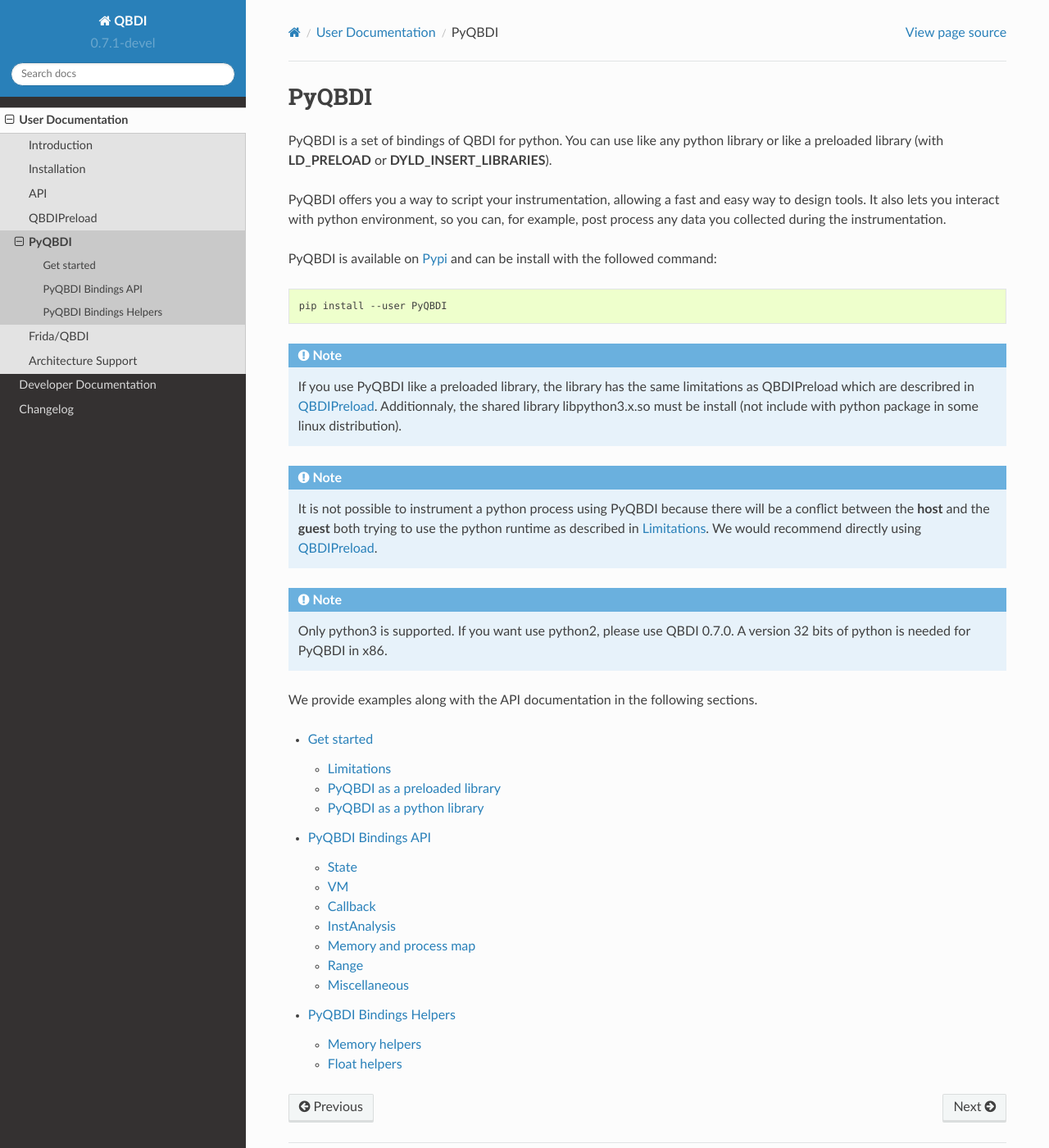
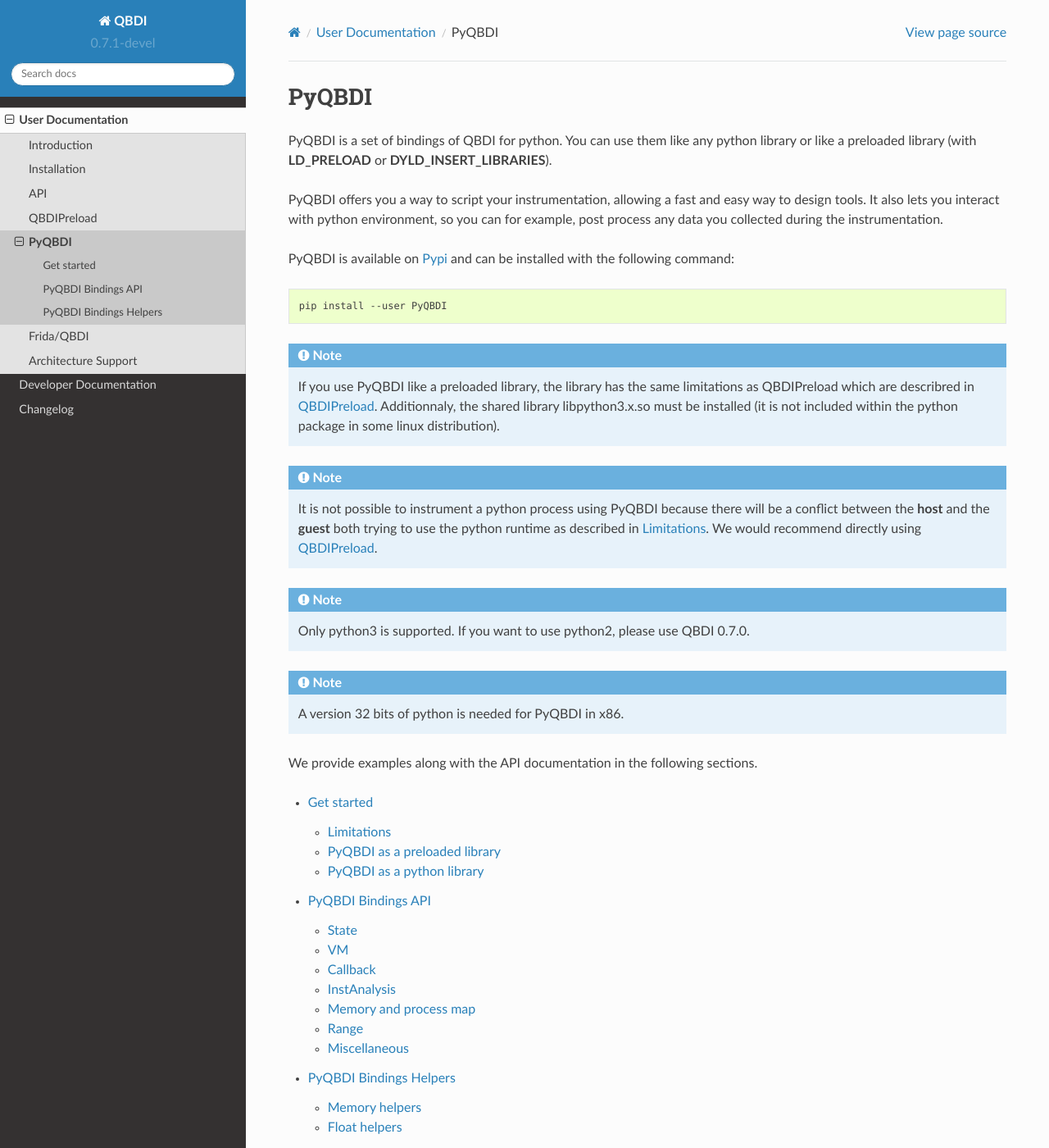
Before and after one commit to QBDI/QBDI, a Sphinx documentation site: the page built from docs/source/pyQBDI.rst, in a window 1280 px wide and 1400 px high. Shown: the whole window at 82% size. Built offline with Sphinx 7.4.7 and the Read the Docs theme 2.0.0, drawn with Linux system fonts in a browser that asks for light colours.

Commit message:
Fixed a few typos
Signed-off-by: Paul Hernault <phernault@quarkslab.com>

```diff
--- a/docs/source/changelog.rst
+++ b/docs/source/changelog.rst
@@ -168,7 +168,7 @@
 * C and C++ API stabilization
 * Out-of-tree build and SDK
 * Overhaul of the entire documentation with a complete PatchDSL explanation and a split
-  between user and developper documentation.
+  between user and developer documentation.
 
 Version 0.3
 -----------
--- a/docs/source/installation.rst
+++ b/docs/source/installation.rst
@@ -59,13 +59,13 @@
 ------
 
 The docker image is available in `Docker Hub <https://hub.docker.com/r/qbdi/qbdi>`_. The image is
-minimal and doesn't containt any compiler. You need to install your needed application or adapt the
+minimal and does not contain any compiler. You need to install the needed application or adapt the
 following dockerfile.
 
 .. literalinclude:: ../../examples/Dockerfile
    :language: dockerfile
 
-To run the container, we recommend to allow the usage of PTRACE that was needed to use QBDIPreload.
+To run the container, we recommend allowing the usage of PTRACE that is necessary to use QBDIPreload.
 
 .. code-block:: bash
 
--- a/docs/source/pyQBDI.rst
+++ b/docs/source/pyQBDI.rst
@@ -1,14 +1,14 @@
 PyQBDI
 ======
 
-PyQBDI is a set of bindings of QBDI for python. You can use like any python library or like
+PyQBDI is a set of bindings of QBDI for python. You can use them like any python library or like
 a preloaded library (with **LD_PRELOAD** or **DYLD_INSERT_LIBRARIES**).
 
 PyQBDI offers you a way to script your instrumentation, allowing a fast and easy way to design tools.
-It also lets you interact with python environment, so you can, for example, post process any data
+It also lets you interact with python environment, so you can for example, post process any data
 you collected during the instrumentation.
 
-PyQBDI is available on `Pypi <https://pypi.org/project/PyQBDI/>`_ and can be install with the followed command:
+PyQBDI is available on `Pypi <https://pypi.org/project/PyQBDI/>`_ and can be installed with the following command:
 
 .. code-block:: bash
 
@@ -17,7 +17,7 @@
 .. note::
    If you use PyQBDI like a preloaded library, the library has the same limitations as QBDIPreload
    which are describred in :ref:`qbdipreload`.
-   Additionnaly, the shared library libpython3.x.so must be install (not include with python package in some linux distribution).
+   Additionnaly, the shared library libpython3.x.so must be installed (it is not included within the python package in some linux distribution).
 
 .. note::
    It is not possible to instrument a python process using PyQBDI because there will be a conflict
@@ -25,8 +25,10 @@
    :ref:`intro_limitations`. We would recommend directly using :ref:`qbdipreload`.
 
 .. note::
-   Only python3 is supported. If you want use python2, please use QBDI 0.7.0. A version 32 bits of python is needed for
-   PyQBDI in x86.
+   Only python3 is supported. If you want to use python2, please use QBDI 0.7.0.
+
+.. note::
+   A version 32 bits of python is needed for PyQBDI in x86.
 
 We provide examples along with the API documentation in the following sections.
 
--- a/docs/source/pyQBDI_bindings.rst
+++ b/docs/source/pyQBDI_bindings.rst
@@ -5,12 +5,12 @@
 
 The PyQBDI API is almost the same as the :ref:`C++ API <ref_api_cpp>`.
 
-When the library is loaded as a preload library, the variable ``pyqbdi.__preload__`` is set to ``True``.
+When the library is loaded as a preloaded library, the variable ``pyqbdi.__preload__`` is set to ``True``.
 
 State
 -----
 
-The state available depend of the architecture (X86 or X86-64).
+The state available depends of the architecture (X86 or X86-64).
 
 .. autoclass:: pyqbdi.GPRState
     :members:
--- a/docs/source/pyQBDI_usage.rst
+++ b/docs/source/pyQBDI_usage.rst
@@ -14,7 +14,7 @@
 
 PyQBDI can be used as a preloaded library to instrument a whole binary, as QBDIPreload.
 
-PyQBDI provided the helper script ``pyqbdipreload`` that preload the library in the new process.
+PyQBDI provide the helper script ``pyqbdipreload`` that preloads the library in the new process.
 ``pyqbdipreload`` is currently supported on Linux and macOS.
 
 .. code-block:: bash
@@ -56,7 +56,7 @@
 PyQBDI as a python library
 --------------------------
 
-When PyQBDI is used as a python library, the instrumentation code can be loaded
+When PyQBDI is used as a python library, the target code can be loaded
 in the process with ``ctypes`` python module.
 
 Example
```
Also changed, not shown: other parts of docs/source/installation.rst (+1 -1 lines).
